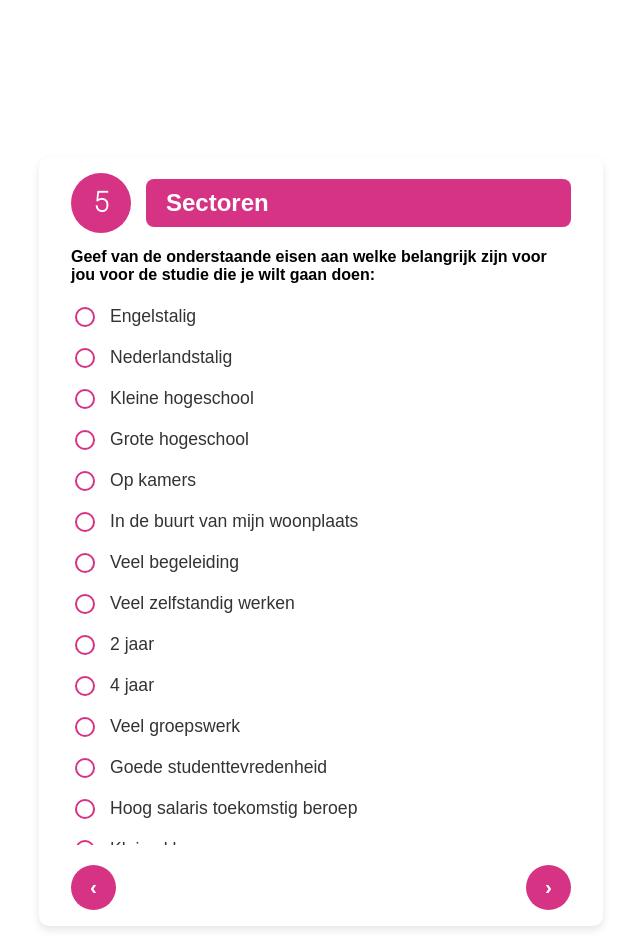
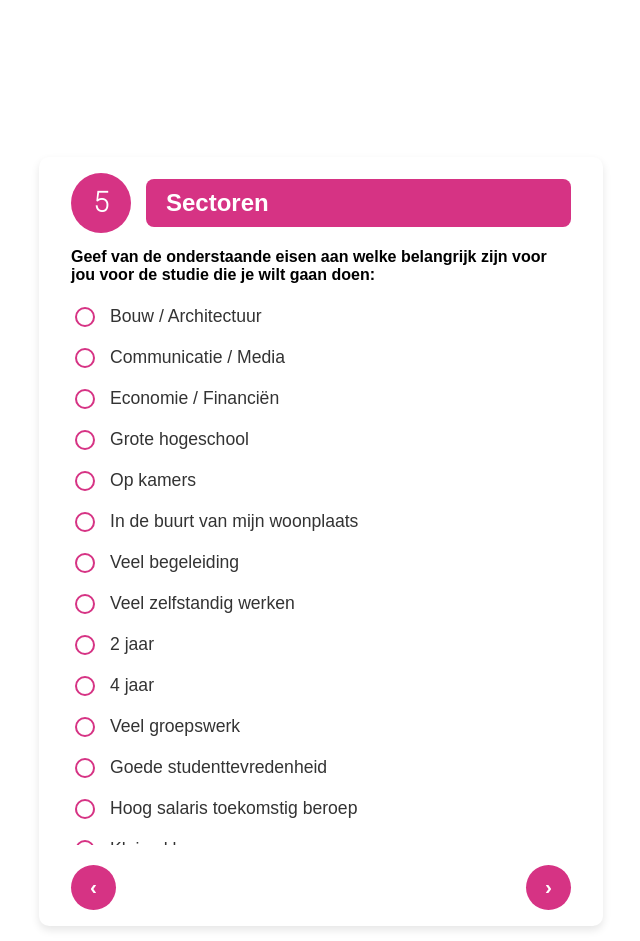
Before and after one commit to Hcaliskan40/Routekaart, a PHP site: page /opdracht5.php in a window 1280 px wide. Shown: the top 941 px of the page, without its empty margins (319-959 px from the left). Run offline with PHP 8.4, Linux system fonts and the light colour scheme.

Commit message:
opdracht 5

```diff
--- a/css/opdracht5.1.css
+++ b/css/opdracht5.1.css
@@ -122,7 +122,7 @@ body {
 }
 
 .arrow-btn:hover {
-    background-color: #5500a1;
+    background-color: #D63400;
 }
 
 @media (min-width: 768px) {
--- a/opdracht5.php
+++ b/opdracht5.php
@@ -16,13 +16,13 @@
 
     <div class="options">
         <label class="option-item">
-            <input type="checkbox" class="option-checkbox"> Engelstalig
+            <input type="checkbox" class="option-checkbox"> Bouw / Architectuur
         </label>
         <label class="option-item">
-            <input type="checkbox" class="option-checkbox"> Nederlandstalig
+            <input type="checkbox" class="option-checkbox"> Communicatie / Media
         </label>
         <label class="option-item">
-            <input type="checkbox" class="option-checkbox"> Kleine hogeschool
+            <input type="checkbox" class="option-checkbox"> Economie / Financiën
         </label>
         <label class="option-item">
             <input type="checkbox" class="option-checkbox"> Grote hogeschool
```
